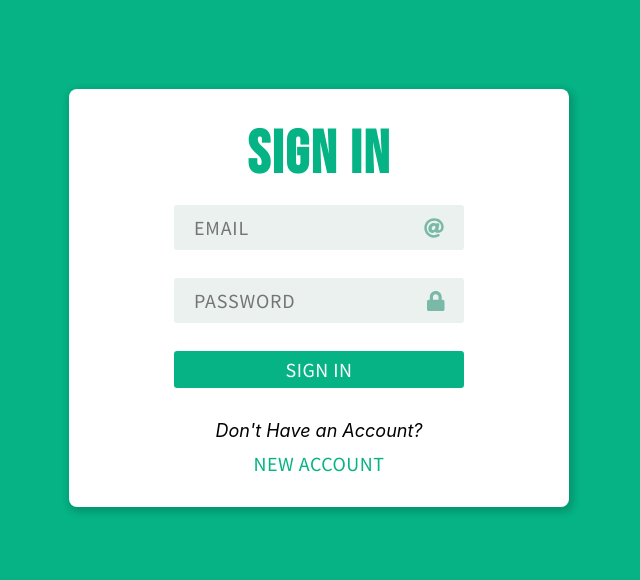
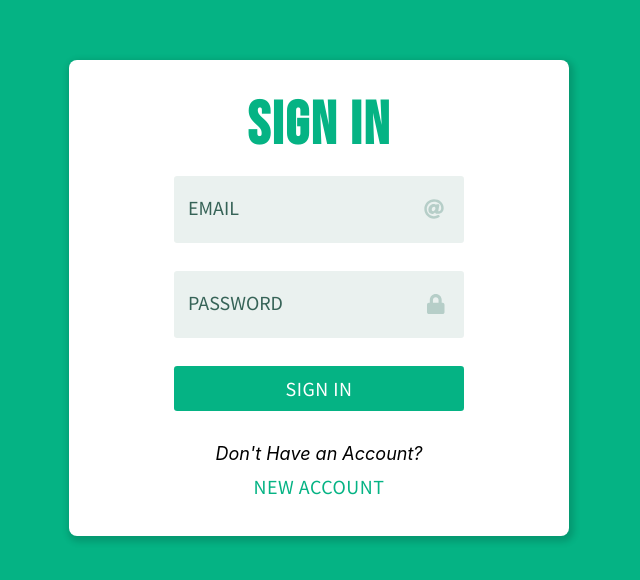
Before and after one commit to Ivcota/panama-territory-client, a React (Create React App) app: page /sign-in in a window 1280 px wide. Shown: the part 102-682 px from the top of the page, without its empty margins (321-961 px from the left). Built offline with nearby package versions, Linux system fonts and the light colour scheme.

Commit message:
redesigned SignIn Inputs

```diff
--- a/src/Components/Styles/Input.module.css
+++ b/src/Components/Styles/Input.module.css
@@ -2,6 +2,7 @@
 @import './theme.css';
 
 .input {
+  position: relative;
   display: flex;
   flex-direction: column;
   justify-content: center;
@@ -12,7 +13,7 @@
   width: 100%;
   border-radius: 0.2rem;
   box-sizing: border-box;
-  padding: 0.5em 1em;
+  padding: 1.4em 1.5em 0.7em 0.5em;
   margin: 0.7em 0;
   border: none;
   background-color: var(--color3);
@@ -20,23 +21,40 @@
   font-size: var(--fontMd);
   color: var(--text2);
   letter-spacing: 0.8px;
+  transition: 0.2s;
 }
 
 .input input:-webkit-autofill,
 .input input:-webkit-autofill:hover,
 .input input:-webkit-autofill:focus {
   border: none;
-  background-color: white !important;
-  color: var(--text) !important;
-}
-
-.input input::placeholder {
-  font-size: var(--fontMd);
-  text-transform: uppercase;
+  -webkit-box-shadow: 0 0 0 30px var(--color3) inset;
+  -webkit-text-fill-color: var(--text2);
 }
 
 .input input:focus-visible {
   outline: 3px solid var(--brand);
+}
+
+.input label {
+  position: absolute;
+  align-self: flex-start;
+  margin-left: 0.7em;
+  top: 35%;
+  font-family: var(--fontTwo);
+  color: var(--text2);
+  font-size: var(--fontMd);
+  transition: 0.2s;
+  text-transform: uppercase;
+  pointer-events: none;
+}
+
+.input input:focus ~ label,
+.input input:valid ~ label {
+  top: 10%;
+  margin: 0.5em;
+  /* font-size: clamp(10px, 4vw, 20px); */
+  font-size: var(--fontSm);
 }
 
 .icon {
@@ -45,5 +63,11 @@
   padding: 0.2em 1em 0.2em 0.5em;
   font-size: var(--fontMd);
   background-color: var(--color3);
+  color: var(--text4);
+  transition: 0.2s;
+}
+
+.input input:focus ~ .icon,
+.input input:valid ~ .icon {
   color: var(--text3);
 }
--- a/src/Components/Styles/NewAcc.module.css
+++ b/src/Components/Styles/NewAcc.module.css
@@ -44,7 +44,7 @@
   width: 100%;
   border-radius: 0.2rem;
   box-sizing: border-box;
-  padding: 0.5em 1em;
+  padding: 1.1em 1.5em 1em 0.5em;
   margin: 0.7em 0;
   border: none;
   background-color: var(--color3);
@@ -63,7 +63,7 @@
   background-color: var(--brand);
   color: var(--white);
   margin: 0.7em 0;
-  padding: 0.3em 0;
+  padding: 0.5em 0;
 }
 
 .newAccBtn:hover {
--- a/src/Components/Styles/SignIn.module.css
+++ b/src/Components/Styles/SignIn.module.css
@@ -45,7 +45,7 @@
   background-color: var(--brand);
   color: var(--white);
   margin: 0.7em 0;
-  padding: 0.3em 0;
+  padding: 0.5em 0;
 }
 
 .signInBtn:hover {
--- a/src/Components/Styles/theme.css
+++ b/src/Components/Styles/theme.css
@@ -22,6 +22,8 @@ html {
   --text2-light: hsl(var(--brand-hue) 30% 30%);
 
   --text3-light: hsl(var(--brand-hue) 30% 60%);
+
+  --text4-light: hsl(var(--brand-hue) 20% 76%);
 
   --background-light: hsl(var(--brand-hue) 10% 95%);
 
@@ -81,6 +83,8 @@ html {
   --text2: var(--text2-light);
 
   --text3: var(--text3-light);
+
+  --text4: var(--text4-light);
 
   --white: #fff;
 
--- a/src/Components/UI/Input.tsx
+++ b/src/Components/UI/Input.tsx
@@ -6,7 +6,7 @@ interface Props {
   type: string;
   icon: any;
   name: string;
-  placeholder: string;
+  label: string;
   autoComplete: string;
   required: boolean;
   iconStyle?: string;
@@ -17,19 +17,19 @@ interface Props {
 const Input: React.FC<Props> = ({ onChange, value, ...props }) => {
   return (
     <div className={styles.input}>
-      <FontAwesomeIcon
-        className={`${styles.icon} ${props.iconStyle}`}
-        icon={props.icon}
-      />
       <input
         value={value}
         onChange={onChange}
         type={props.type}
         name={props.name}
-        placeholder={props.placeholder}
         autoComplete={props.autoComplete}
         required={props.required}
       />
+      <FontAwesomeIcon
+        className={`${styles.icon} ${props.iconStyle}`}
+        icon={props.icon}
+      />
+      <label htmlFor={props.name}>{props.label}</label>
     </div>
   );
 };
--- a/src/Components/UI/NewAcc.tsx
+++ b/src/Components/UI/NewAcc.tsx
@@ -25,24 +25,24 @@ const NewAcc: React.FC<Props> = (props) => {
         <Input
           icon={faUser}
           type="text"
-          placeholder="Full Name"
           name="user_name"
+          label="Full Name"
           autoComplete="on"
           required={true}
         />
         <Input
           icon={faAt}
           type="email"
-          placeholder="Email"
           name="user_email"
+          label="Email"
           autoComplete="on"
           required={true}
         />
         <Input
           icon={faLock}
           type="password"
-          placeholder="Password"
           name="user_password"
+          label="Password"
           autoComplete="off"
           required={true}
         />
--- a/src/Components/UI/SignIn.tsx
+++ b/src/Components/UI/SignIn.tsx
@@ -71,7 +71,7 @@ const SignIn: React.FC<Props> = (props) => {
         <Input
           icon={faAt}
           type="email"
-          placeholder="Email"
+          label="Email"
           name="email"
           autoComplete="on"
           required={true}
@@ -81,7 +81,7 @@ const SignIn: React.FC<Props> = (props) => {
         <Input
           icon={faLock}
           type="password"
-          placeholder="Password"
+          label="Password"
           name="password"
           autoComplete="off"
           required={true}
```
